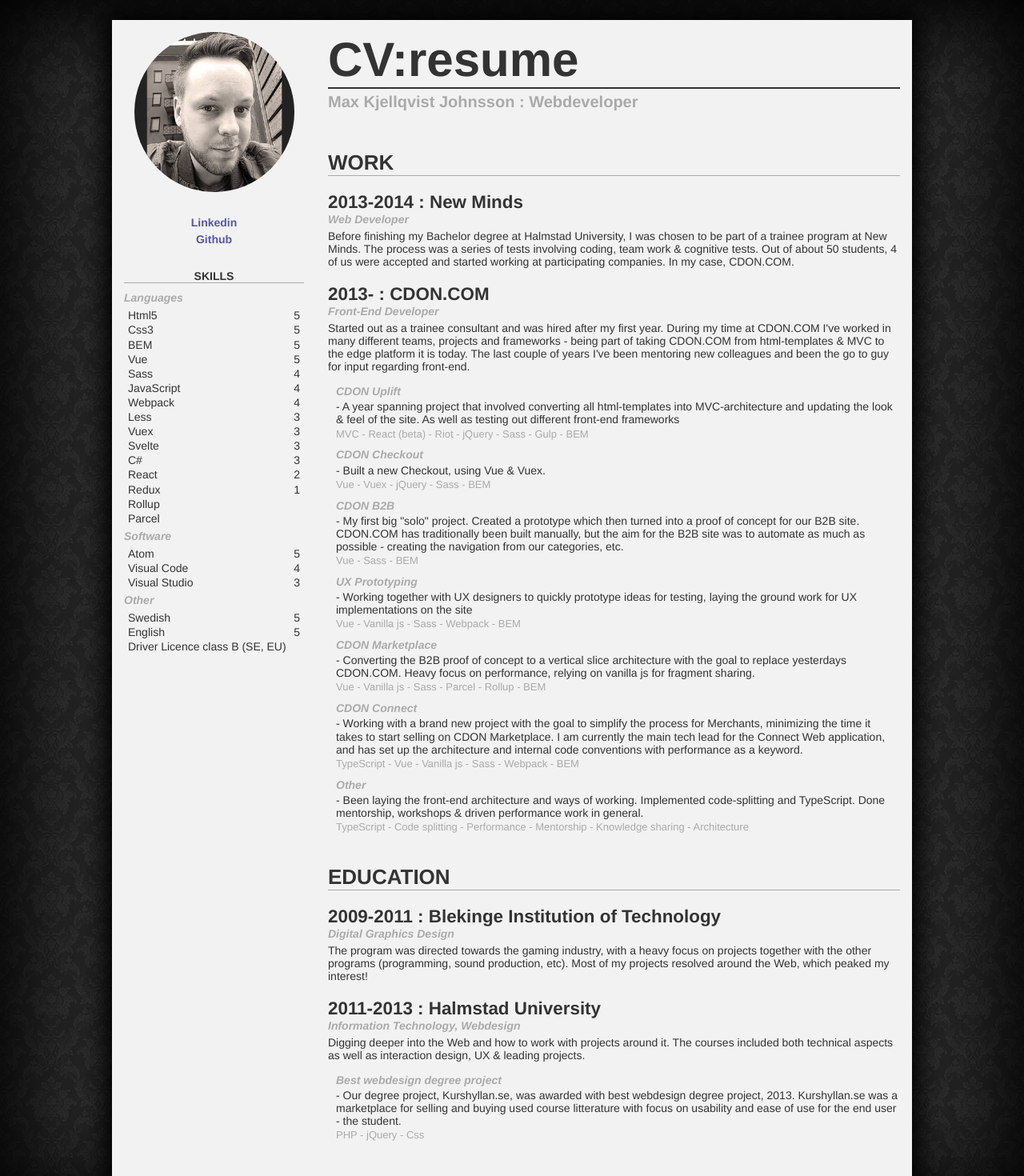
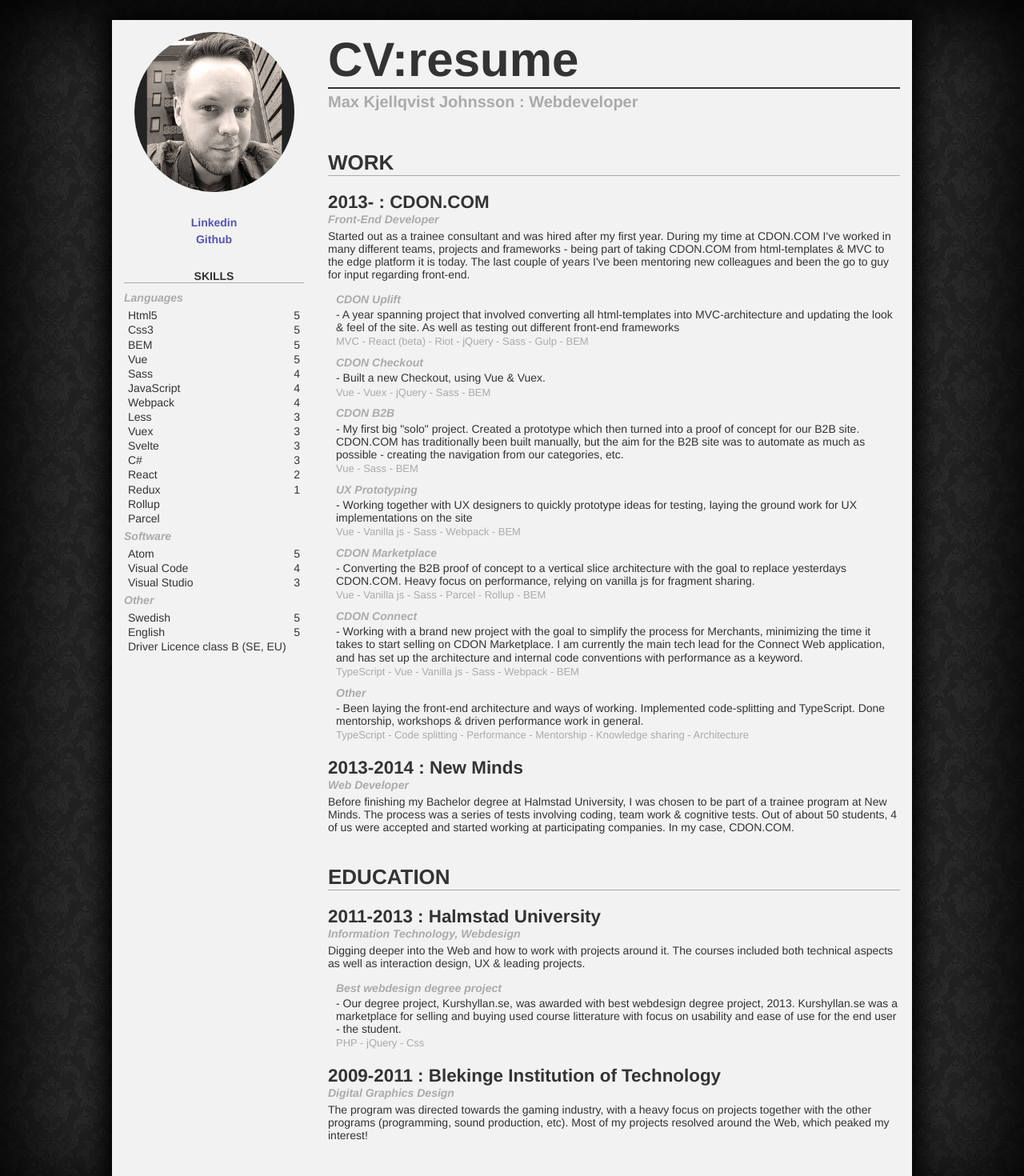
Before and after one commit to Mkayy90/CV, a React (Create React App) app: page / in a window 1280 px wide. Shown: the top 1470 px of the page at 80% size. Built offline with nearby package versions, Linux system fonts and the light colour scheme.

Commit message:
Changed order

```diff
--- a/src/app/config.js
+++ b/src/app/config.js
@@ -1,11 +1,5 @@
 
 export const education = [
-  {
-    'years': '2009-2011',
-    'title': 'Blekinge Institution of Technology',
-    'subtitle': 'Digital Graphics Design',
-    'description': `The program was directed towards the gaming industry, with a heavy focus on projects together with the other programs (programming, sound production, etc). Most of my projects resolved around the Web, which peaked my interest!`
-  },
   {
     'years': '2011-2013',
     'title': 'Halmstad University',
@@ -18,16 +12,16 @@
         'tags': ['PHP', 'jQuery', 'Css']
       }
     ]
+  },
+  {
+    'years': '2009-2011',
+    'title': 'Blekinge Institution of Technology',
+    'subtitle': 'Digital Graphics Design',
+    'description': `The program was directed towards the gaming industry, with a heavy focus on projects together with the other programs (programming, sound production, etc). Most of my projects resolved around the Web, which peaked my interest!`
   }
 ];
 
 export const work = [
-  {
-    'years': '2013-2014',
-    'title': 'New Minds',
-    'subtitle': 'Web Developer',
-    'description': `Before finishing my Bachelor degree at Halmstad University, I was chosen to be part of a trainee program at New Minds. The process was a series of tests involving coding, team work & cognitive tests. Out of about 50 students, 4 of us were accepted and started working at participating companies. In my case, CDON.COM.`
-  },
   {
     'years': '2013-',
     'title': 'CDON.COM',
@@ -70,6 +64,12 @@
         'tags': ['TypeScript', 'Code splitting', 'Performance', 'Mentorship', 'Knowledge sharing', 'Architecture']
       }
     ]
+  },
+  {
+    'years': '2013-2014',
+    'title': 'New Minds',
+    'subtitle': 'Web Developer',
+    'description': `Before finishing my Bachelor degree at Halmstad University, I was chosen to be part of a trainee program at New Minds. The process was a series of tests involving coding, team work & cognitive tests. Out of about 50 students, 4 of us were accepted and started working at participating companies. In my case, CDON.COM.`
   }
 ];
 
```
